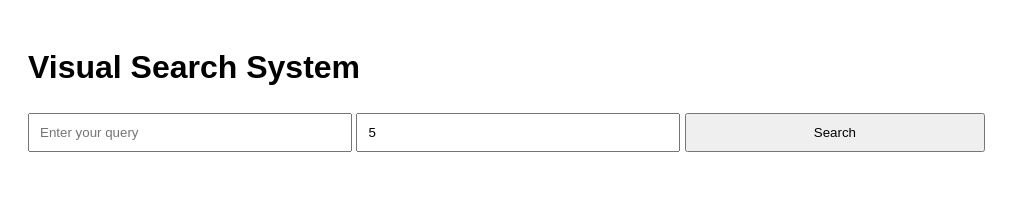
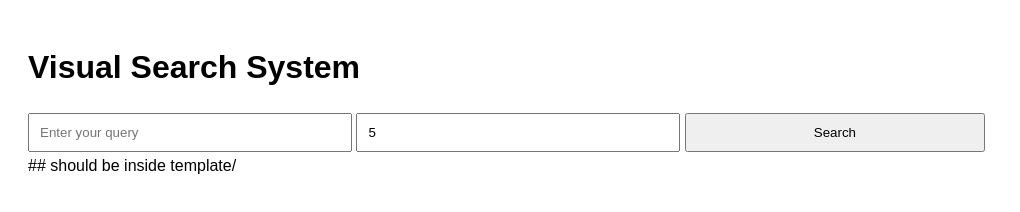
Before and after one commit to sonimegha123/visual_search_system, a plain HTML site: page index.html in a window 1280 px wide. Shown: the whole page, without its empty margins (0-1020 px from the left). Drawn offline with Linux system fonts and the light colour scheme.

Commit message:
Update index.html

```diff
--- a/index.html
+++ b/index.html
@@ -45,3 +45,5 @@
     </script>
 </body>
 </html>
+
+## should be inside template/
```
